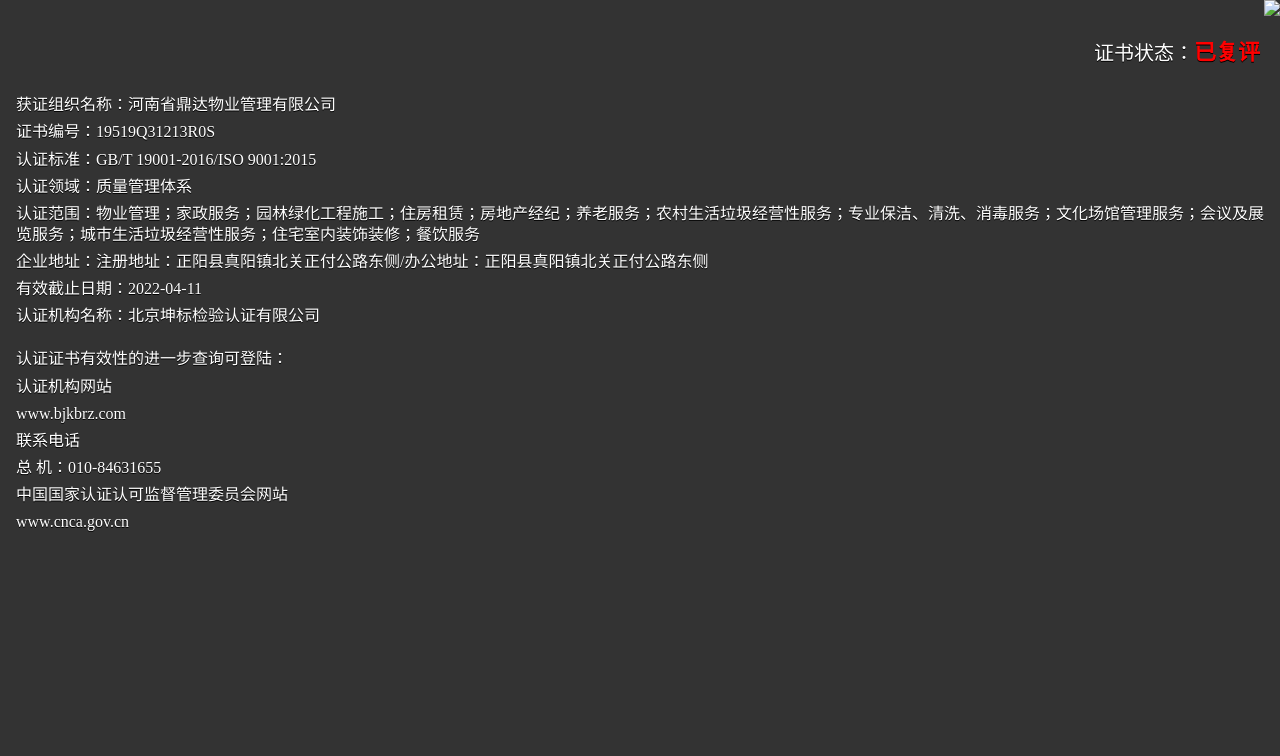
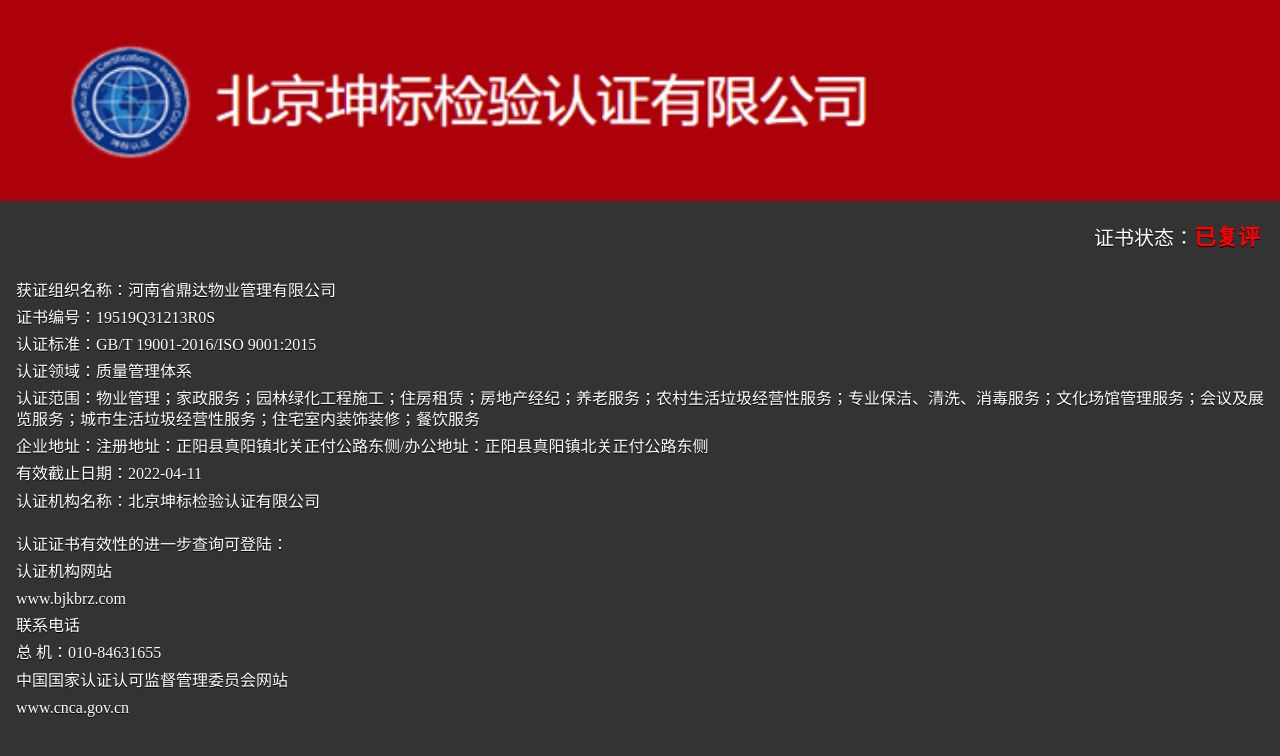
Before and after one commit to ZMDZF/renzheng, a plain HTML site: page index.html in a window 1280 px wide. Drawn offline with Linux system fonts and the light colour scheme; files that its build step writes are made by us from their sources.

Commit message:
Update index.html

```diff
--- a/index.html
+++ b/index.html
@@ -83,7 +83,7 @@
     <div class="rz-main">
         <div class="rz-top">
             <div class="rz-topbg">
-                <img src="./获证组织信息验证平台_files/topbg.png"></div>
+                <img src="./topbg.png"></div>
         </div>
         <div class="rz-state">
             证书状态：<span id="displayName_red">已复评</span>
```
